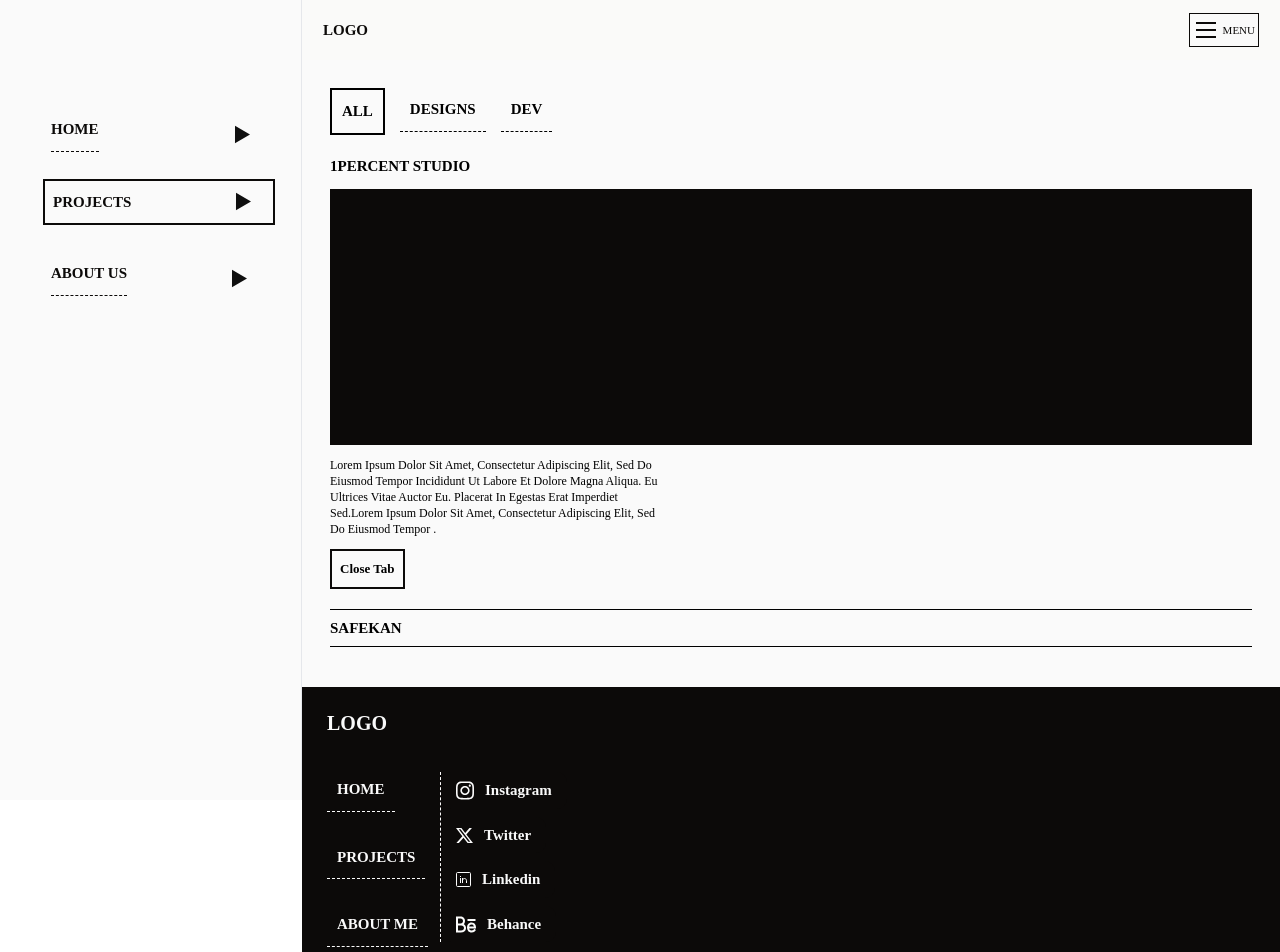
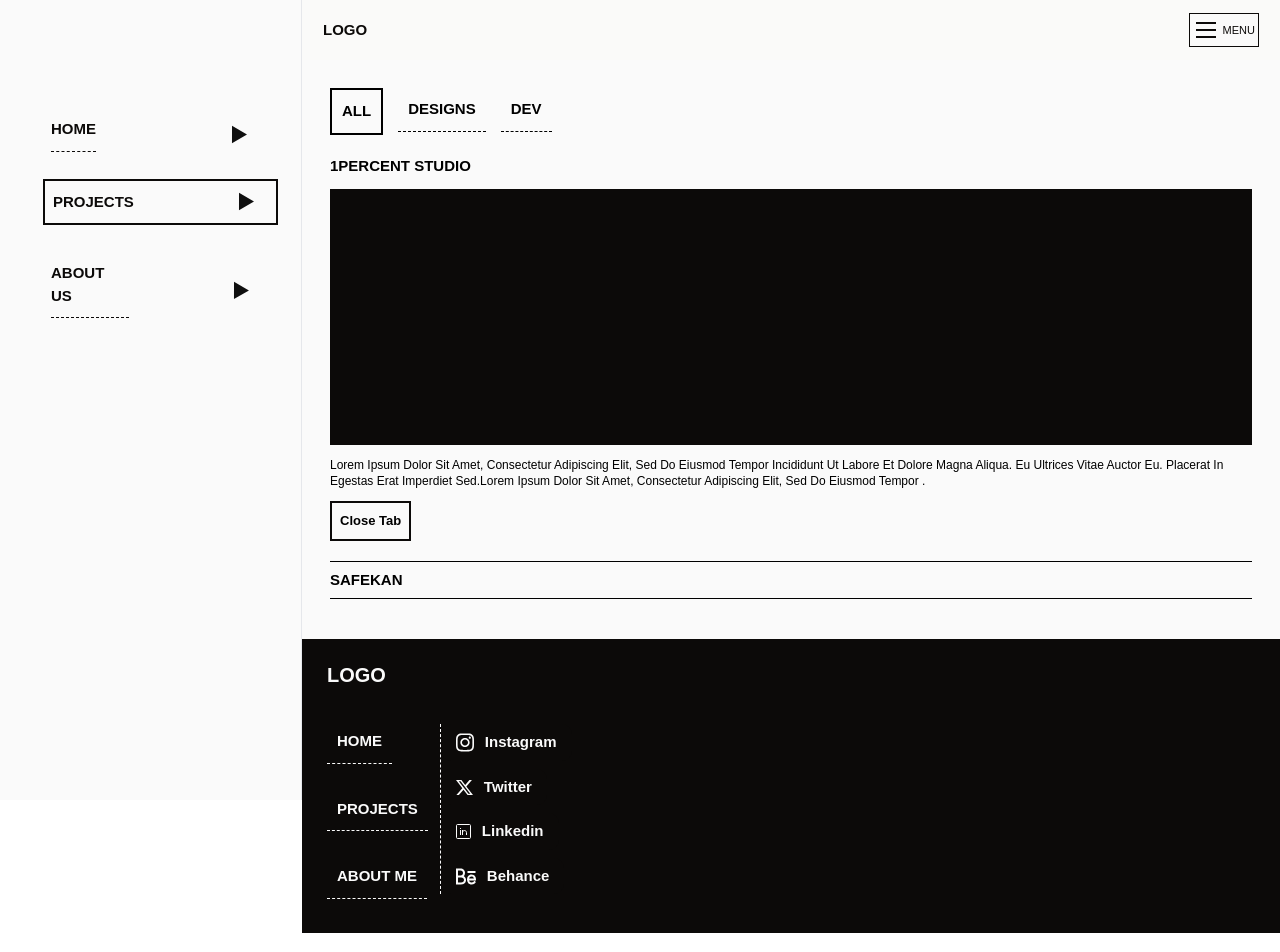
Before and after one commit to vyuba/1percentDesignHub-portfolio.github.io, a React (Vite) app in the folder portfolio/: page / in a window 1280 px wide. Shown: the top 952 px of the page. Built offline with nearby package versions, Linux system fonts and the light colour scheme; a web font is replaced by a local one.

Commit message:
starting my new portfolio

```diff
--- a/portfolio/src/components/Footer.jsx
+++ b/portfolio/src/components/Footer.jsx
@@ -3,23 +3,23 @@
 function Footer() {
   return (
     <div className="w-full h-[294px] pl-[25px] pt-[22px] bg-stone-950 flex-col justify-start items-start gap-[31px] inline-flex">
-      <div className="text-neutral-50 text-xl font-semibold font-['Utara'] uppercase">
+      <div className="text-neutral-50 text-xl font-semibold font-Utara uppercase">
         logo
       </div>
       <div className="justify-center items-center gap-3 inline-flex">
         <div className="flex-col justify-start items-start gap-6 inline-flex">
           <div className="cursor-pointer hover:border-solid   p-2.5 border-b border-dashed border-neutral-50 justify-center items-center gap-2.5 inline-flex">
-            <div className="text-neutral-50 text-[15px] font-semibold font-['Utara'] uppercase">
+            <div className="text-neutral-50 text-[15px] font-semibold font-Utara uppercase">
               home
             </div>
           </div>
           <div className="cursor-pointer hover:border-solid   p-2.5 border-b border-dashed border-neutral-50 justify-center items-center gap-2.5 inline-flex">
-            <div className="text-neutral-50 text-[15px] font-semibold font-['Utara'] uppercase">
+            <div className="text-neutral-50 text-[15px] font-semibold font-Utara uppercase">
               projects
             </div>
           </div>
           <div className="cursor-pointer hover:border-solid   p-2.5 border-b border-dashed border-neutral-50 justify-center items-center gap-2.5 inline-flex">
-            <div className="text-neutral-50 text-[15px] font-semibold font-['Utara'] uppercase">
+            <div className="text-neutral-50 text-[15px] font-semibold font-Utara uppercase">
               about me
             </div>
           </div>
@@ -39,7 +39,7 @@ function Footer() {
                 fill="#FBFBFB"
               />
             </svg>
-            <div className=" text-[15px] font-semibold font-['Utara'] capitalize">
+            <div className=" text-[15px] font-semibold font-Utara capitalize">
               instagram
             </div>
           </div>
@@ -57,7 +57,7 @@ function Footer() {
                 fill="#FBFBFB"
               />
             </svg>
-            <div className="text-neutral-50 text-[15px] font-semibold font-['Utara'] capitalize">
+            <div className="text-neutral-50 text-[15px] font-semibold font-Utara capitalize">
               twitter
             </div>
           </div>
@@ -85,7 +85,7 @@ function Footer() {
                 </clipPath>
               </defs>
             </svg>
-            <div className="text-neutral-50 text-[15px] font-semibold font-['Utara'] capitalize">
+            <div className="text-neutral-50 text-[15px] font-semibold font-Utara capitalize">
               linkedin
             </div>
           </div>
@@ -103,7 +103,7 @@ function Footer() {
                 fill="#FBFBFB"
               />
             </svg>
-            <div className="text-neutral-50 text-[15px] font-semibold font-['Utara'] capitalize">
+            <div className="text-neutral-50 text-[15px] font-semibold font-Utara capitalize">
               behance
             </div>
           </div>
--- a/portfolio/src/components/Header.jsx
+++ b/portfolio/src/components/Header.jsx
@@ -3,14 +3,14 @@
 function Header() {
   return (
     <div className="w-full h-[60px] bg-stone-50 pl-[21px] pr-[21px] py-[17px] justify-between items-center inline-flex">
-    <div className="text-stone-950 text-[15px] font-semibold font-['Utara'] uppercase">logo</div>
+    <div className="text-stone-950 text-[15px] font-semibold font-Utara uppercase">logo</div>
     <div className="p-[3px] bg-neutral-50 border border-stone-950 justify-center items-center gap-1 flex fixed right-[21px] z-[1000000] cursor-pointer ">
         <div className="px-[3px] py-[5px] flex-col justify-center items-center gap-[5px] inline-flex">
             <div className="w-5 h-[0px] border border-stone-950"></div>
             <div className="w-5 h-[0px] border border-stone-950"></div>
             <div className="w-5 h-[0px] border border-stone-950"></div>
         </div>
-        <p className="text-stone-950 text-[11px] font-medium font-['Utara'] uppercase">menu</p>
+        <p className="text-stone-950 text-[11px] font-medium font-Utara uppercase">menu</p>
     </div>
 </div>
   )
--- a/portfolio/src/components/Navbar.jsx
+++ b/portfolio/src/components/Navbar.jsx
@@ -6,7 +6,7 @@ function Navbar() {
       <div className="self-stretch flex-col justify-start items-start gap-[27px] inline-flex">
         <div className="pl-2 pr-[22px] pt-2.5 justify-center items-center gap-[135px] inline-flex cursor-pointer">
           <div className="pb-2.5 border-b border-stone-950 border-dashed justify-center items-center gap-2.5 flex">
-            <div className="text-stone-950 text-[15px] font-semibold font-['Utara'] uppercase">
+            <div className="text-stone-950 text-[15px] font-semibold font-Utara uppercase">
               home
             </div>
           </div>
@@ -25,7 +25,7 @@ function Navbar() {
           </svg>
         </div>
         <div className="pl-2 pr-[22px] py-2.5 border-2 border-stone-950 justify-center items-center gap-[104px] inline-flex cursor-pointer">
-          <div className="text-stone-950 text-[15px] font-semibold font-['Utara'] uppercase">
+          <div className="text-stone-950 text-[15px] font-semibold font-Utara uppercase">
             projects
           </div>
           <svg
@@ -44,7 +44,7 @@ function Navbar() {
         </div>
         <div className="pl-2 pr-[22px] pt-2.5 justify-center items-center gap-[104px] inline-flex cursor-pointer">
           <div className="pb-2.5 border-b border-stone-950 border-dashed justify-center items-center gap-2.5 flex">
-            <div className="text-stone-950 text-[15px] font-semibold font-['Utara'] uppercase">
+            <div className="text-stone-950 text-[15px] font-semibold font-Utara uppercase">
               about us
             </div>
           </div>
--- a/portfolio/src/pages/AboutMe.jsx
+++ b/portfolio/src/pages/AboutMe.jsx
@@ -3,10 +3,10 @@
 function AboutMe() {
   return (
     <div className="w-full bg-neutral-50 p-7 flex flex-col gap-4 pb-10">
-      <div className=" p-2.5 w-fit border-2 cursor-pointer border-stone-950 text-stone-950 text-[15px] font-semibold font-['Utara'] uppercase">
+      <div className=" p-2.5 w-fit border-2 cursor-pointer border-stone-950 text-stone-950 text-[15px] font-semibold font-Utara uppercase">
         about me
       </div>
-      <div className="w-[319px] text-stone-950 text-4xl font-bold font-['Utara'] uppercase">
+      <div className="w-[319px] text-stone-950 text-4xl font-bold font-Utara uppercase">
         developer and designer
       </div>
       <div className="w-full  text-stone-950 text-xs font-['Cooper Hewitt'] capitalize">
@@ -28,12 +28,12 @@ function AboutMe() {
         just a message away!
       </div>
       <div className="p-2.5  border-b-2 border-stone-950 justify-center items-center gap-2.5 inline-flex">
-        <div className="text-stone-950 text-[15px] font-bold font-['Utara'] uppercase">
+        <div className="text-stone-950 text-[15px] font-bold font-Utara uppercase">
           people i have worked with
         </div>
       </div>
       <div className="px-[9px] w-full  items-center justify-between inline-flex">
-        <div className="text-stone-950 text-[15px] font-normal font-['Utara'] uppercase">
+        <div className="text-stone-950 text-[15px] font-normal font-Utara uppercase">
           deeds
         </div>
         <div className="justify-start items-start gap-[5px] flex">
@@ -62,7 +62,7 @@ function AboutMe() {
               </clipPath>
             </defs>
           </svg>
-          <div className="text-stone-950 text-[15px] font-normal font-['Utara'] capitalize">
+          <div className="text-stone-950 text-[15px] font-normal font-Utara capitalize">
             link
           </div>
         </div>
--- a/portfolio/src/pages/Work.jsx
+++ b/portfolio/src/pages/Work.jsx
@@ -5,39 +5,39 @@ function Work() {
     <div className="w-full relative bg-neutral-50 p-7 flex flex-col gap-5 pb-10 ">
       <div className=" justify-start items-start gap-[15px] inline-flex">
         <div className="p-2.5 border-2 border-black justify-center items-center gap-2.5 flex">
-          <div className="text-black text-[15px] font-semibold font-['Utara'] uppercase">
+          <div className="text-black text-[15px] font-semibold font-Utara uppercase">
             all
           </div>
         </div>
         <div className="p-2.5 border-b border-black border-dashed justify-center items-center gap-2.5 flex">
-          <div className="text-black text-[15px] font-semibold font-['Utara'] uppercase">
+          <div className="text-black text-[15px] font-semibold font-Utara uppercase">
             designs
           </div>
         </div>
         <div className="p-2.5 border-b border-black border-dashed justify-center items-center gap-2.5 flex">
-          <div className="text-black text-[15px] font-semibold font-['Utara'] uppercase">
+          <div className="text-black text-[15px] font-semibold font-Utara uppercase">
             dev
           </div>
         </div>
       </div>
       <div className="flex flex-col gap-3">
-        <div className="text-black text-[15px] font-semibold font-['Utara'] uppercase">
+        <div className="text-black text-[15px] font-semibold font-Utara uppercase">
           1percent studio
         </div>
         <div className="w-full h-64   bg-stone-950">
         </div>
-      <div className="w-[332px] h-[81px text-black text-xs font-medium font-['Utara'] capitalize">
+      <div className="w-full text-black text-xs font-medium font-Utara capitalize">
         Lorem ipsum dolor sit amet, consectetur adipiscing elit, sed do eiusmod
         tempor incididunt ut labore et dolore magna aliqua. Eu ultrices vitae
         auctor eu. Placerat in egestas erat imperdiet sed.Lorem ipsum dolor sit
         amet, consectetur adipiscing elit, sed do eiusmod tempor .
       </div>
-      <div className=" p-2 w-fit border-2 cursor-pointer border-stone-950 text-black text-[13px] font-semibold font-['Utara'] capitalize">
+      <div className=" p-2 w-fit border-2 cursor-pointer border-stone-950 text-black text-[13px] font-semibold font-Utara capitalize">
         close tab
       </div>
       </div>
       <div className="px-[0px] py-[7px]  border-t border-b border-black justify-start items-start gap-[235px] inline-flex">
-        <div className="text-black text-[15px] font-semibold font-['Utara'] uppercase">
+        <div className="text-black text-[15px] font-semibold font-Utara uppercase">
           safekan
         </div>
       </div>
```
